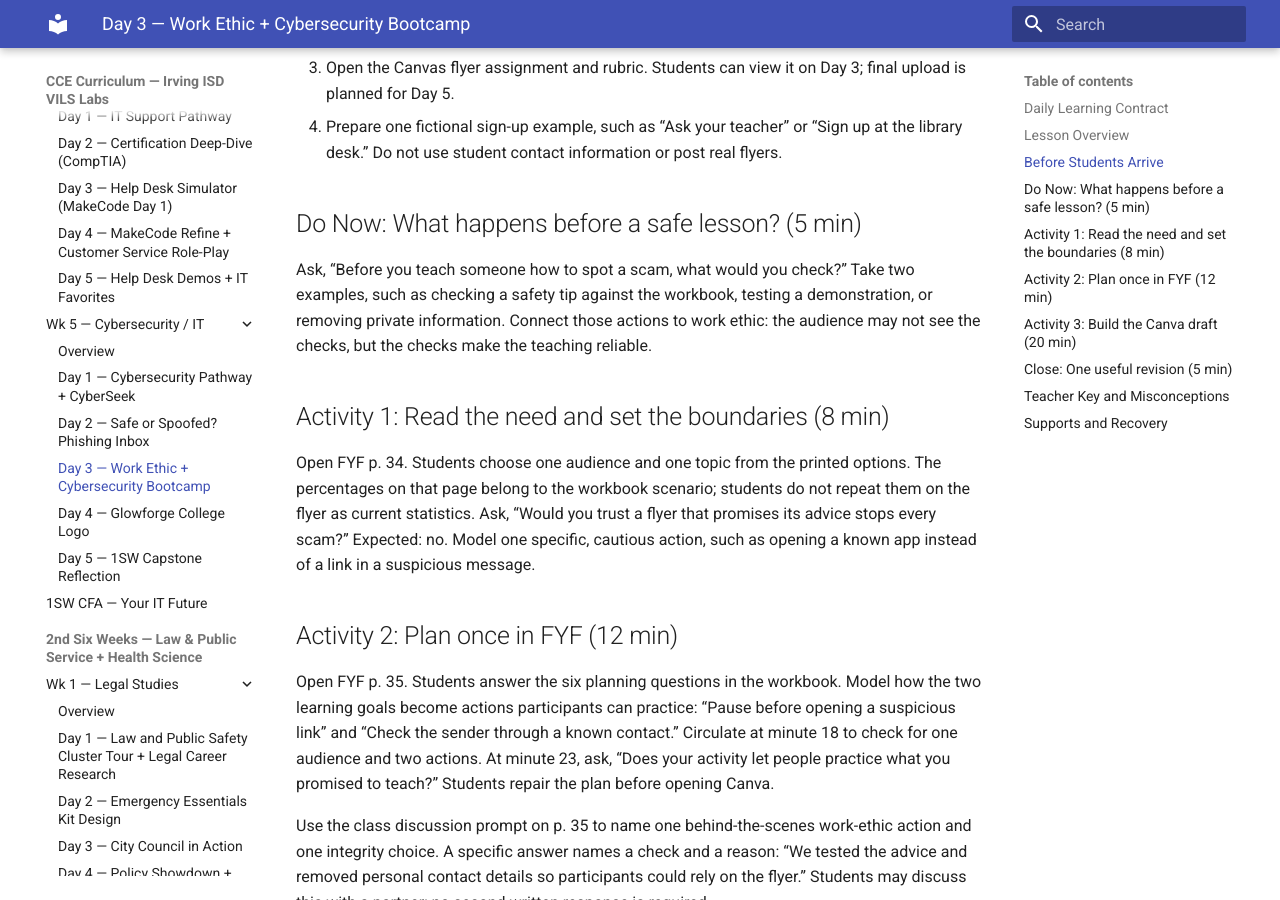
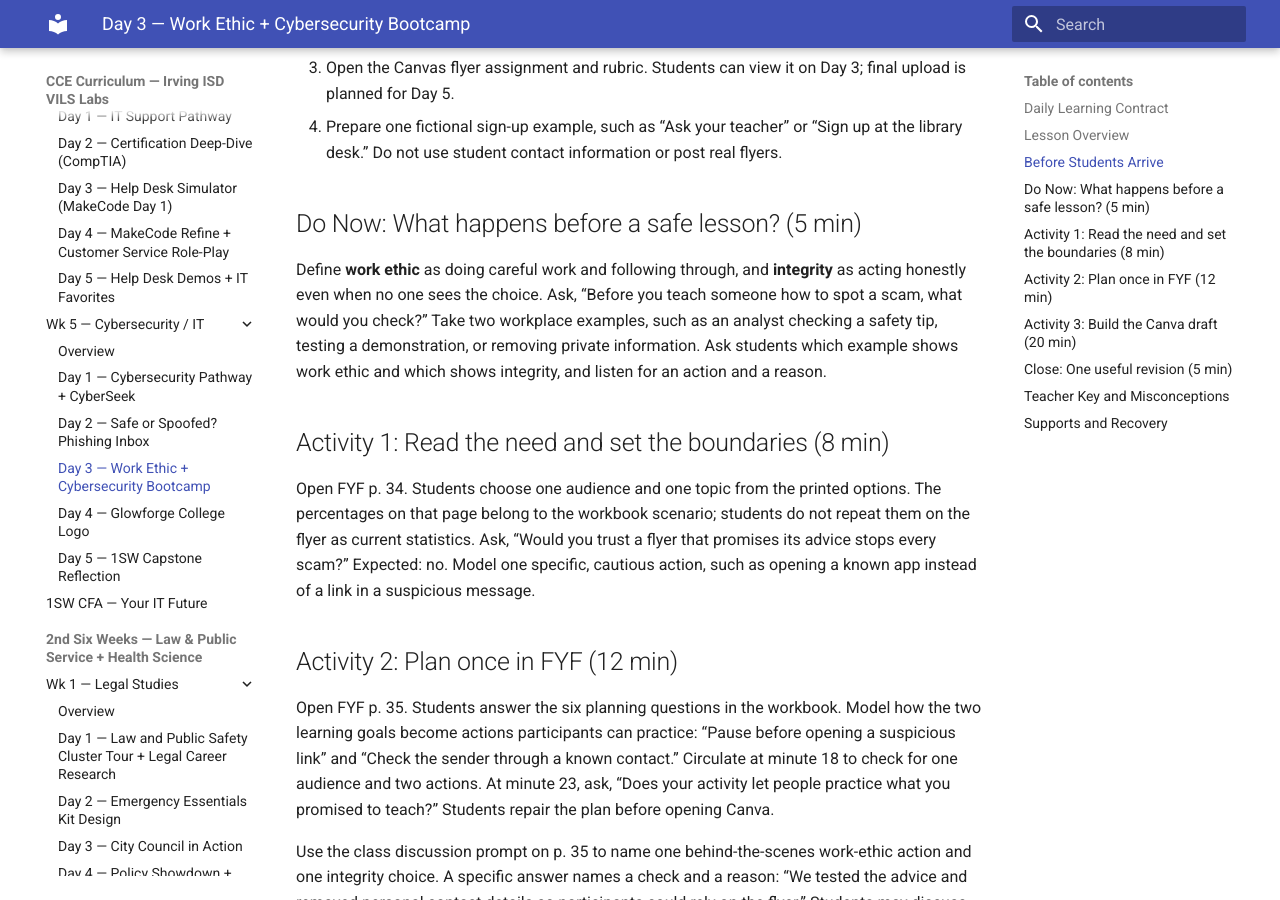
Before and after one commit to elbrielle/cce-curriculum, an MkDocs documentation site: the page built from docs/1sw/wk5-cybersecurity-it/day3.md, in a window 1280 px wide and 900 px high, scrolled down 1127 px. Built offline with MkDocs 1.6.1 and Material for MkDocs 9.7.7, drawn with Linux system fonts in a browser that asks for light colours; the version menu is left out.

Commit message:
Make Week 5 work ethic evidence explicit

```diff
--- a/docs/1sw/wk5-cybersecurity-it/day3.md
+++ b/docs/1sw/wk5-cybersecurity-it/day3.md
@@ -28,7 +28,7 @@
 
 ## Do Now: What happens before a safe lesson? (5 min)
 
-Ask, “Before you teach someone how to spot a scam, what would you check?” Take two examples, such as checking a safety tip against the workbook, testing a demonstration, or removing private information. Connect those actions to work ethic: the audience may not see the checks, but the checks make the teaching reliable.
+Define **work ethic** as doing careful work and following through, and **integrity** as acting honestly even when no one sees the choice. Ask, “Before you teach someone how to spot a scam, what would you check?” Take two workplace examples, such as an analyst checking a safety tip, testing a demonstration, or removing private information. Ask students which example shows work ethic and which shows integrity, and listen for an action and a reason.
 
 ## Activity 1: Read the need and set the boundaries (8 min)
 
```
Also changed, not shown: 1 other file.
